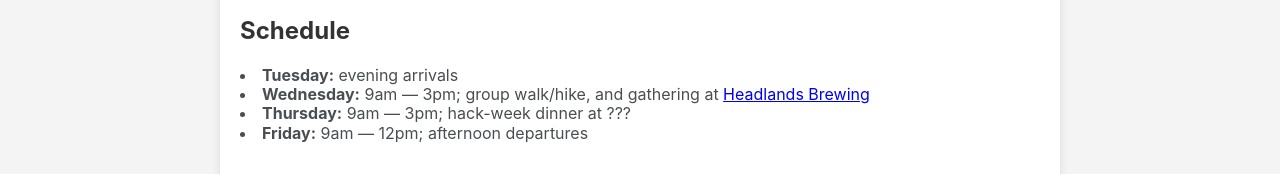
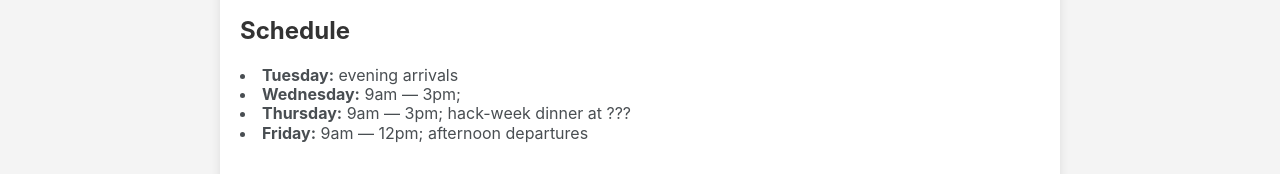
Before and after one commit to nanograv/astro-hack-2025, a plain HTML site: page index.html in a window 1280 px wide. Shown: the part 1153-1327 px from the top of the page. Drawn offline with Linux system fonts and the light colour scheme.

Commit message:
Update schedule

```diff
--- a/index.html
+++ b/index.html
@@ -62,7 +62,7 @@
             <h2>Schedule</h2>
             <ul>
               <li><b>Tuesday:</b> evening arrivals</li>
-              <li><b>Wednesday:</b> 9am &mdash; 3pm; group walk/hike, and gathering at <a href="https://maps.app.goo.gl/VEW79A8Qw56wLJxs7">Headlands Brewing</a></li>
+              <li><b>Wednesday:</b> 9am &mdash; 3pm;
               <li><b>Thursday:</b> 9am &mdash; 3pm; hack-week dinner at ???</li>
               <li><b>Friday:</b> 9am &mdash; 12pm; afternoon departures</li>
             </ul>
```
